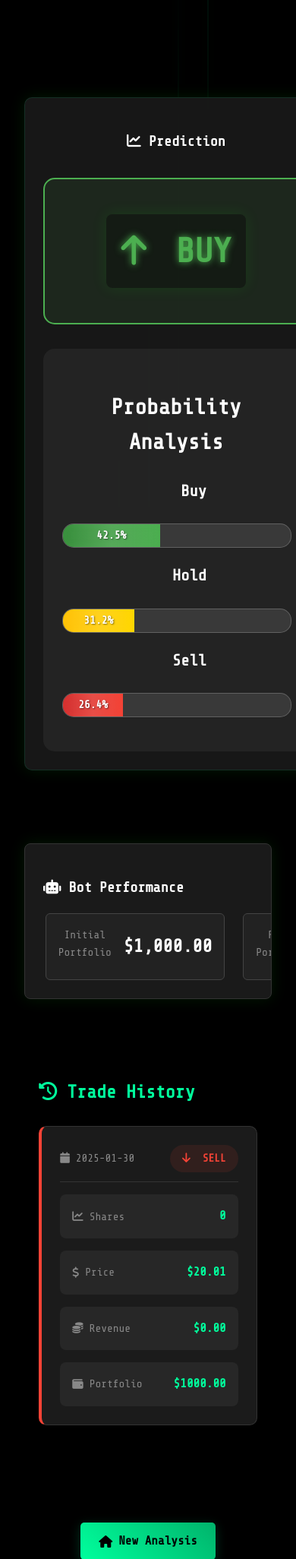
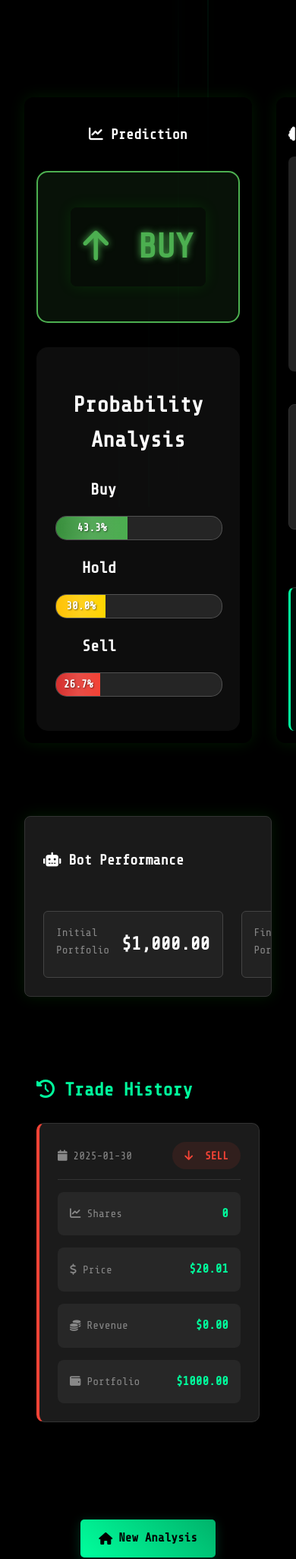
Before and after one commit to Indra-jith/QuantAI, a Flask app: page /results in a window 390 px wide. Shown: the part 177-2229 px from the top of the page at 76% size. Run offline with Flask 3, Linux system fonts and the light colour scheme; some libraries are stand-ins or nearby versions.

Commit message:
responsiveness

```diff
--- a/static/css/style.css
+++ b/static/css/style.css
@@ -782,22 +787,22 @@ footer {
 }
 
 .results-grid {
-    display: flex;
-    flex-direction: row;
+    width: 100%;
+    display: flex;
+    flex-direction: column;
     gap: 2rem;
     margin: 2rem 0;
-    width: 100%;
-    overflow-x: auto; /* Allow horizontal scroll if needed */
-    -webkit-overflow-scrolling: touch;
 }
 
 .result-card, .bot-performance {
-    flex: 0 0 calc(50% - 1rem); /* Fixed width calculation */
+    width: 100%;
+    min-width: 300px; /* Minimum width before content wraps */
+    flex-shrink: 0; /* Prevent shrinking */
     background: rgba(26, 26, 26, 0.9);
     border: 1px solid rgba(0, 255, 157, 0.1);
     border-radius: 10px;
     padding: 2rem;
-    min-width: 300px; /* Minimum width */
+    box-sizing: border-box;
 }
 
 .result-card h2 {
@@ -863,19 +868,14 @@ footer {
 }
 
 .prob-bar {
-    margin: 20px 0;
-    display: flex;
-    align-items: center;
-    gap: 1rem;
-}
-
-.prob-bar .label {
-    width: 60px;
-    text-align: right;
-}
-
-.prob-bar .value {
-    width: 60px;
+    display: flex;
+    flex-direction: column;  /* Stack label and bar vertically */
+    gap: 0.5rem;
+    margin: 1.5rem 0;
+}
+
+.bar-container {
+    width: 100%;
 }
 
 .bar {
@@ -1111,8 +1099,8 @@ footer {
 .prob-bar {
     margin: 20px 0;
     display: flex;
-    align-items: center;
-    gap: 1rem;
+    flex-direction: column;  /* Stack label and bar vertically */
+    gap: 0.5rem;
 }
 
 .prob-bar .label {
@@ -2044,106 +2032,43 @@ input:focus, select:focus {
 /* Enhanced responsive styles for results page */
 .results-grid {
     display: flex;
-    flex-direction: row;
+    flex-direction: column;
     gap: 2rem;
+    width: 100%;
     margin: 2rem 0;
-    width: 100%;
-    overflow-x: auto; /* Allow horizontal scroll if needed */
-    -webkit-overflow-scrolling: touch;
 }
 
 .performance-metrics {
+    width: 100%;
     display: grid;
-    grid-template-columns: repeat(3, 1fr);
+    grid-template-columns: repeat(auto-fit, minmax(250px, 1fr));
     gap: 1.5rem;
 }
 
 .prob-bar {
     margin: 20px 0;
     display: flex;
-    align-items: center;
-    gap: 1rem;
+    flex-direction: column;  /* Stack label and bar vertically */
+    gap: 0.5rem;
 }
 
 /* Responsive breakpoints */
-@media screen and (max-width: 1200px) {
+@media screen and (min-width: 1200px) {
     .results-grid {
-        gap: 1.5rem;
-    }
-
-    .performance-metrics {
-        gap: 1rem;
-    }
-}
-
-@media screen and (max-width: 992px) {
+        flex-direction: row;
+        flex-wrap: wrap;
+    }
+
+    .result-card {
+        flex: 1;
+        min-width: calc(50% - 1rem);
+    }
+}
+
+@media screen and (max-width: 1199px) {
     .results-grid {
         flex-direction: column;
-        overflow-x: visible; /* Remove horizontal scroll on mobile */
-    }
-
-    .result-card {
-        flex: 1;
-        width: 100%;
-        min-width: unset; /* Remove minimum width constraint */
-    }
-
-    .result-card.recommendation {
-        margin-bottom: 2rem;
-    }
-
-    /* Adjust probability bars for better mobile view */
-    .prob-bar {
-        margin: 1rem 0;
-    }
-
-    /* Adjust performance metrics for mobile */
-    .performance-stats {
-        display: flex;
-        flex-direction: column;
-        gap: 1rem;
-    }
-}
-
-@media screen and (max-width: 576px) {
-    .result-card {
-        padding: 1.5rem;
-    }
-
-    .action {
-        font-size: 2.2rem;
-    }
-
-    .action i {
-        font-size: 2.2rem;
-    }
-}
-
-/* Bot Performance styling */
-.bot-performance {
-    width: 100%;
-    margin: 2rem 0;
-}
-
-.performance-metrics {
-    display: grid;
-    grid-template-columns: repeat(3, 1fr);
-    gap: 1.5rem;
-}
-
-.metric {
-    background: rgba(26, 26, 26, 0.9);
-    border: 1px solid rgba(0, 255, 157, 0.1);
-    border-radius: 8px;
-    padding: 1.5rem;
-    text-align: center;
-}
-
-/* Responsive breakpoints */
-@media screen and (max-width: 1200px) {
-    .results-grid {
-        flex-direction: column; /* Stack prediction and model performance */
-        gap: 1.5rem;
+        align-items: stretch; /* Ensure cards take full width */
     }
 
     .result-card {
@@ -2151,74 +2076,130 @@ input:focus, select:focus {
     }
 }
 
-@media screen and (max-width: 768px) {
-    .performance-metrics {
-        grid-template-columns: repeat(2, 1fr); /* 2 metrics per row */
-        gap: 1rem;
-    }
-
-    .metric {
-        padding: 1.2rem;
-    }
-
-    .metric-value {
-        font-size: 1.1rem;
-    }
-}
-
-@media screen and (max-width: 480px) {
-    .performance-metrics {
-        grid-template-columns: 1fr; /* Stack metrics vertically */
-    }
-
-    .result-card {
-        padding: 1.5rem;
-    }
-
-    .metric {
-        padding: 1rem;
-    }
-
-    .metric-value {
-        font-size: 1rem;
-    }
-}
-
-/* Responsive styles for results page */
-.results-grid {
-    display: flex;
-    flex-direction: row;
+/* Bot Performance Section */
+.bot-performance {
+    display: flex;
+    flex-direction: column;
     gap: 2rem;
+    width: 100%;
     margin: 2rem 0;
 }
 
-.result-card {
-    flex: 1;
+.portfolio-stats {
+    display: grid;
+    grid-template-columns: repeat(auto-fit, minmax(250px, 1fr));
+    gap: 1.5rem;
+    width: 100%;
+}
+
+.portfolio-stat {
     background: rgba(26, 26, 26, 0.9);
     border: 1px solid rgba(0, 255, 157, 0.1);
     border-radius: 10px;
-    padding: 2rem;
-    min-width: 300px; /* Minimum width before stacking */
+    padding: 1.5rem;
+    text-align: center;
 }
 
 /* Responsive breakpoints */
 @media screen and (max-width: 992px) {
+    .portfolio-stats {
+        grid-template-columns: 1fr; /* Stack vertically on smaller screens */
+    }
+
+    .portfolio-stat {
+        width: 100%;
+    }
+}
+
+@media screen and (max-width: 576px) {
+    .portfolio-stat {
+        padding: 1rem;
+    }
+}
+
+/* Results Grid Layout */
+.results-grid {
+    display: flex;
+    flex-direction: column;
+    gap: 2rem;
+    width: 100%;
+    margin: 2rem 0;
+}
+
+.performance-metrics {
+    width: 100%;
+    display: grid;
+    grid-template-columns: repeat(auto-fit, minmax(250px, 1fr));
+    gap: 1.5rem;
+}
+
+/* Trade History Layout */
+.trade-history {
+    width: 100%;
+    margin-top: 2rem;
+}
+
+.trade-details {
+    display: grid;
+    grid-template-columns: repeat(auto-fit, minmax(200px, 1fr));
+    gap: 1rem;
+}
+
+/* Probability Bars Layout */
+.prob-bar {
+    display: flex;
+    flex-direction: column;  /* Stack label and bar vertically */
+    gap: 0.5rem;
+    margin: 1.5rem 0;
+}
+
+.bar-container {
+    width: 100%;
+}
+
+/* Responsive Breakpoints */
+@media screen and (min-width: 992px) {
     .results-grid {
-        flex-direction: column;
+        flex-direction: row;
+        flex-wrap: wrap;
     }
 
     .result-card {
-        width: 100%;
-    }
-
-    .result-card.recommendation,
-    .result-card.model-performance {
-        margin-bottom: 2rem;
-    }
-}
-
-@media screen and (max-width: 576px) {
+        flex: 1;
+        min-width: calc(50% - 1rem);
+    }
+
+    .prob-bar {
+        flex-direction: row;  /* Horizontal layout on larger screens */
+        align-items: center;
+    }
+}
+
+@media screen and (max-width: 768px) {
+    .performance-metrics {
+        grid-template-columns: 1fr;  /* Single column on mobile */
+    }
+
+    .trade-details {
+        grid-template-columns: 1fr;  /* Single column on mobile */
+    }
+
+    .metric, .stat {
+        padding: 1rem;
+    }
+}
+
+@media screen and (max-width: 480px) {
     .result-card {
-        padding: 1.5rem;
-    }
-}
+        padding: 1rem;
+    }
+
+    .action {
+        font-size: 2rem;
+        padding: 1rem;
+    }
+
+    .action i {
+        font-size: 2rem;
+    }
+}
--- a/trading_results.json
+++ b/trading_results.json
@@ -4,12 +4,12 @@
     "final_portfolio_value": 1000.0,
     "recommendation": {
         "signal": "BUY",
-        "confidence": 42.45853906509347,
+        "confidence": 43.303138154475135,
         "risk": "Low",
         "action_probabilities": {
-            "hold": 0.3117339596088597,
-            "buy": 0.4245853906509347,
-            "sell": 0.26368064974020555
+            "hold": 0.29989977949768115,
+            "buy": 0.43303138154475135,
+            "sell": 0.26706883895756756
         },
         "technical_indicators": {
             "RSI": 0.0,
```
Also changed, not shown: other parts of static/css/style.css (+9 -16 lines), 1 other file.
